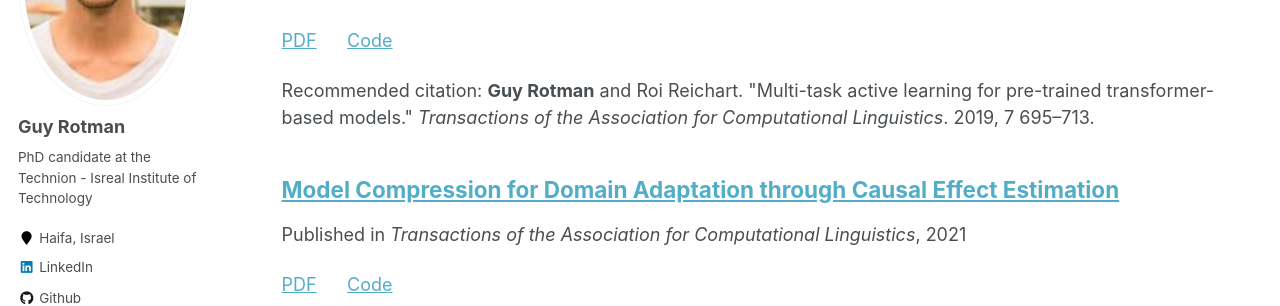
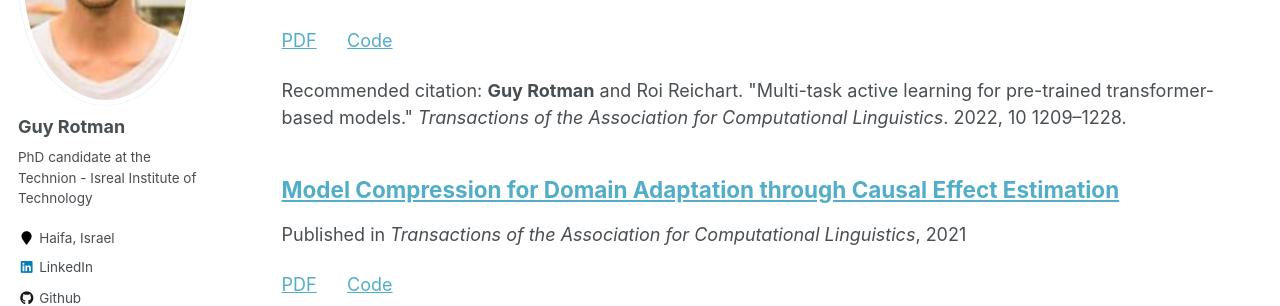
Before and after one commit to rotmanguy/rotmanguy.github.io, a Jekyll site: the page built from _pages/publications.md, in a window 1280 px wide and 900 px high. Shown: the part 260-566 px from the top of the window. Built offline with Jekyll 4.4.1, drawn with Linux system fonts in a browser that asks for light colours.

Commit message:
Update 2022-11-18-mtal.md

```diff
--- a/_publications/2022-11-18-mtal.md
+++ b/_publications/2022-11-18-mtal.md
@@ -4,7 +4,7 @@ collection: publications
 permalink: /publications/2022-11-18-mtal.md
 venue: "Transactions of the Association for Computational Linguistics"
 date: 2022-11-18
-citation: '<b>Guy Rotman</b> and Roi Reichart. "Multi-task active learning for pre-trained transformer-based models." <i>Transactions of the Association for Computational Linguistics</i>. 2019, 7 695–713.'
+citation: '<b>Guy Rotman</b> and Roi Reichart. "Multi-task active learning for pre-trained transformer-based models." <i>Transactions of the Association for Computational Linguistics</i>. 2022, 10 1209–1228.'
 
 pdfurl: "https://direct.mit.edu/tacl/article/doi/10.1162/tacl_a_00515/113664/Multi-task-Active-Learning-for-Pre-trained"
 codeurl: "https://github.com/rotmanguy/MTAL"
```
